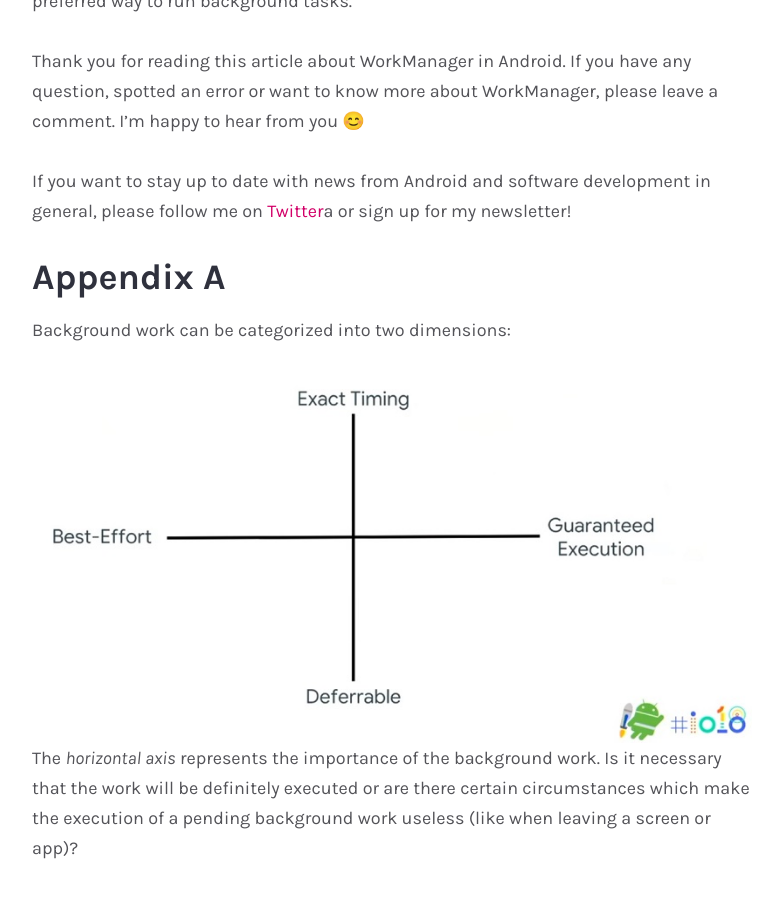
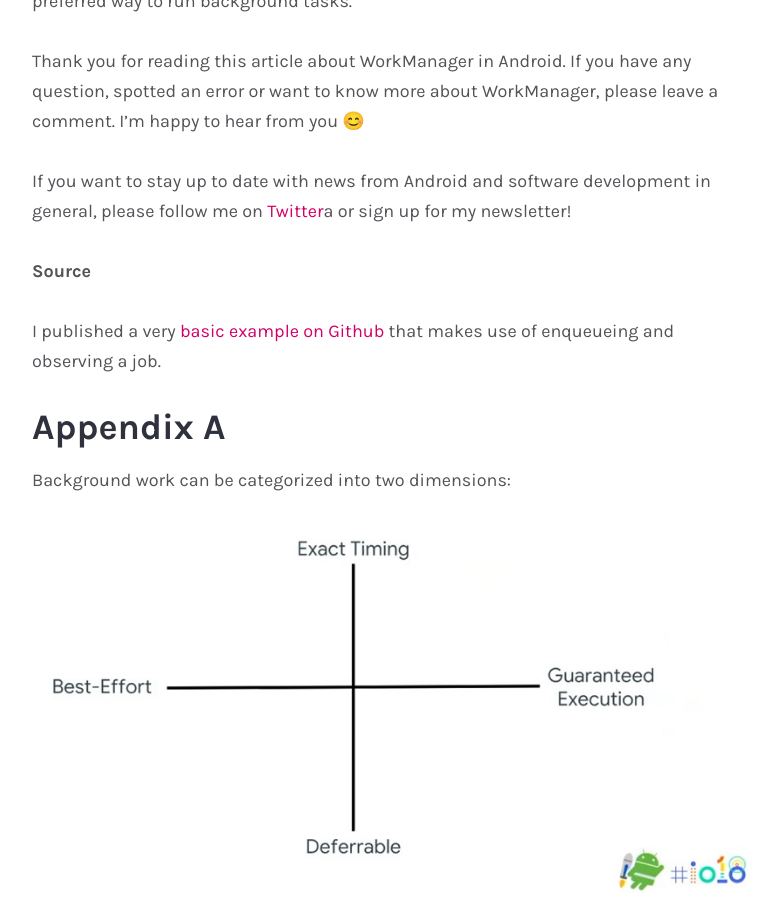
Before and after one commit to andreasschrade/andreasschrade.github.com, a Jekyll site: the page built from _posts/2019-01-06-android-how-to-workmanager.md, in a window 1280 px wide and 900 px high, scrolled down 8886 px. Shown: the whole window, without its empty margins (248-1028 px from the left). Built offline with Jekyll 4.4.1, drawn with Linux system fonts in a browser that asks for light colours; emoji names are drawn with the system emoji font; some web fonts are replaced; comment, search, counter and statistics services are not loaded.

Commit message:
add source reference

```diff
--- a/_posts/2019-01-06-android-how-to-workmanager.md
+++ b/_posts/2019-01-06-android-how-to-workmanager.md
@@ -263,6 +263,10 @@
 
 If you want to stay up to date with news from Android and software development in general, please follow me on <a href="https://twitter.com/andreasschrade" target="_blank">Twitter</a>a or sign up for my newsletter!
 
+**Source**
+
+I published a very <a href="https://github.com/andreasschrade/blog-articles/tree/master/workmanager">basic example on Github</a> that makes use of enqueueing and observing a job.
+
 <h2 id="appendix-a"> Appendix A</h2>
 
 Background work can be categorized into two dimensions:
```
